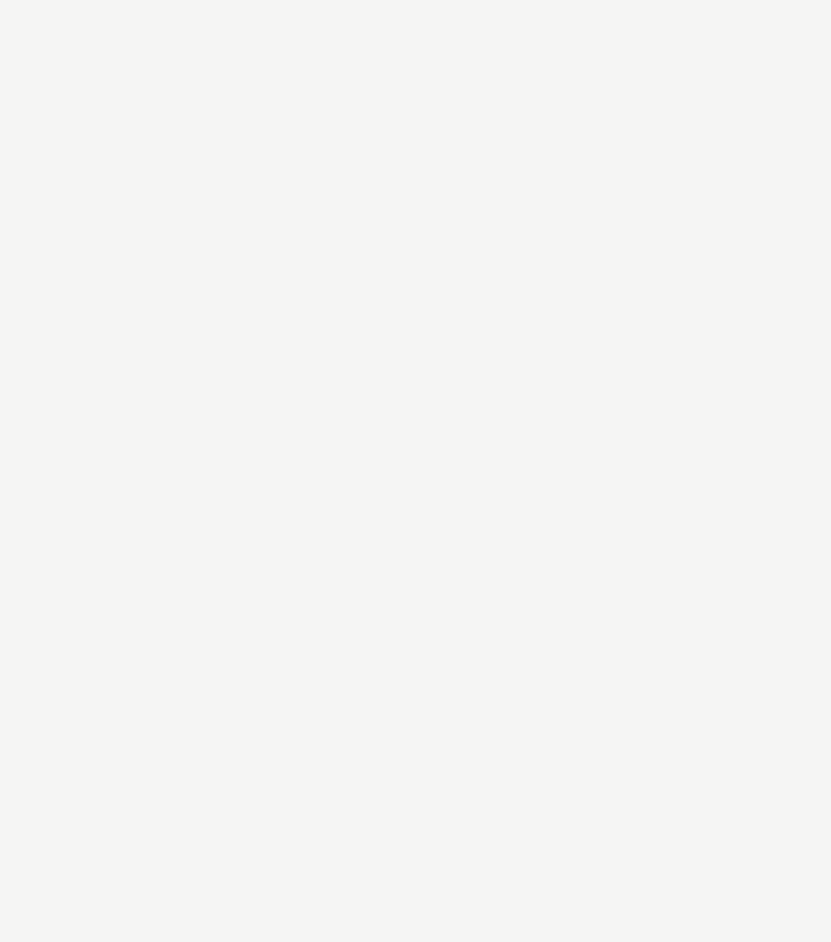
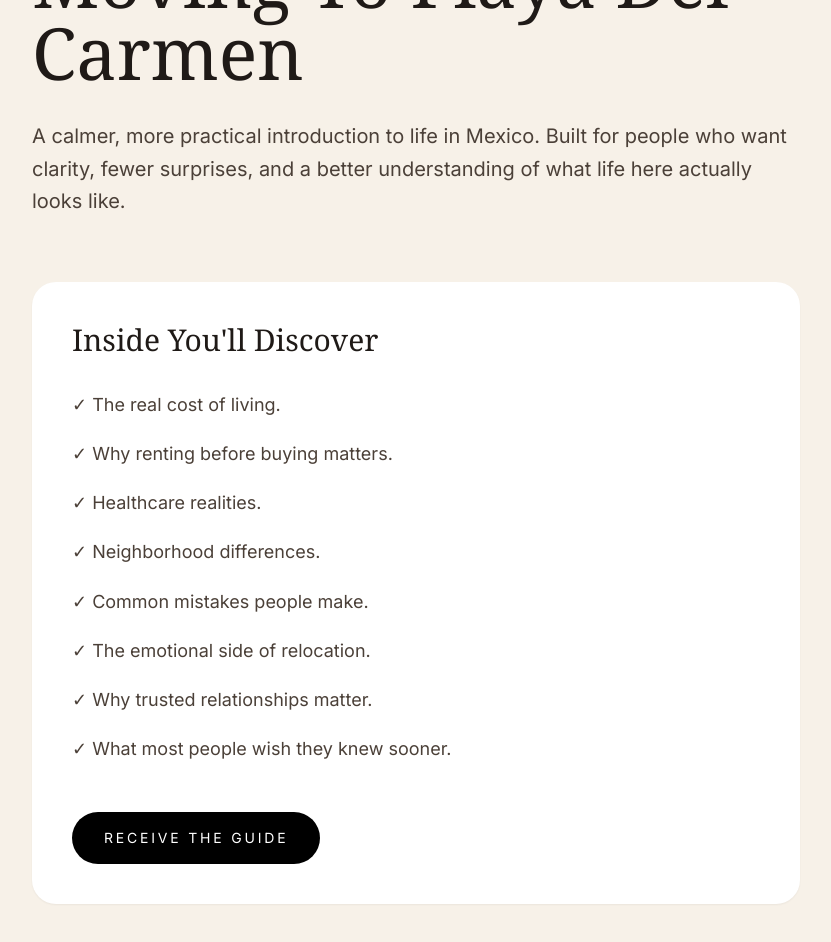
Before and after one commit to TradePhoenix/cielo-nuevo, a React (Create React App) app: page /free-guide in a window 1280 px wide. Before the commit this address had no page. Shown: the part 280-1222 px from the top of the page, without its empty margins (120-951 px from the left). Before the commit the page ends 800 px from the top, so only its background shows below. Built offline with nearby package versions, Linux system fonts and the light colour scheme.

Commit message:
Add Work With Path To Mexico and Free Guide pages

```diff
--- a/src/App.js
+++ b/src/App.js
@@ -19,6 +19,7 @@ import PrivacyPolicyPage from "./pages/PrivacyPolicyPage";
 import TermsOfServicePage from "./pages/TermsOfServicePage";
 import MexicoFitCallPage from "./pages/MexicoFitCallPage";
 import WorkWithPathToMexicoPage from "./pages/WorkWithPathToMexicoPage";
+import FreeGuidePage from "./pages/FreeGuidePage";
 import GroceryCostsInMexicoPage from "./pages/GroceryCostsInMexicoPage";
 import SafetyInMexicoPage from "./pages/SafetyInMexicoPage";
 import HowMuchMoneyDoYouNeedToMoveToMexicoPage from "./pages/HowMuchMoneyDoYouNeedToMoveToMexicoPage";
@@ -60,6 +61,7 @@ function App() {
         <Route path="/terms-of-service" element={<TermsOfServicePage />} />
               <Route path="/mexico-fit-call" element={<MexicoFitCallPage />} />
               <Route path="/work-with-path-to-mexico" element={<WorkWithPathToMexicoPage />} />
+              <Route path="/free-guide" element={<FreeGuidePage />} />
       </Routes>
     </BrowserRouter>
   );
--- /dev/null
+++ b/src/pages/FreeGuidePage.js
@@ -0,0 +1,60 @@
+import React from "react";
+
+export default function FreeGuidePage() {
+  return (
+    <main className="min-h-screen bg-[#f7f1e8] text-[#1f1a17]">
+      <section className="max-w-5xl mx-auto px-6 py-28">
+
+        <p className="uppercase tracking-[0.3em] text-sm text-[#9b6f4e] mb-5">
+          Free Guide
+        </p>
+
+        <h1 className="font-serif text-5xl md:text-7xl leading-tight mb-8">
+          10 Things To Know Before Moving To Playa Del Carmen
+        </h1>
+
+        <p className="text-xl text-[#4b4038] leading-relaxed max-w-3xl mb-16">
+          A calmer, more practical introduction to life in Mexico.
+          Built for people who want clarity, fewer surprises, and a better understanding
+          of what life here actually looks like.
+        </p>
+
+        <div className="bg-white rounded-3xl p-10 shadow-sm max-w-3xl">
+
+          <h2 className="font-serif text-3xl mb-8">
+            Inside You'll Discover
+          </h2>
+
+          <div className="space-y-5 text-[#4b4038] text-lg leading-relaxed">
+
+            <p>✓ The real cost of living.</p>
+
+            <p>✓ Why renting before buying matters.</p>
+
+            <p>✓ Healthcare realities.</p>
+
+            <p>✓ Neighborhood differences.</p>
+
+            <p>✓ Common mistakes people make.</p>
+
+            <p>✓ The emotional side of relocation.</p>
+
+            <p>✓ Why trusted relationships matter.</p>
+
+            <p>✓ What most people wish they knew sooner.</p>
+
+          </div>
+
+          <a
+            href="/#begin"
+            className="inline-block mt-12 bg-black text-white px-8 py-4 rounded-full uppercase tracking-[0.2em] text-sm"
+          >
+            Receive The Guide
+          </a>
+
+        </div>
+
+      </section>
+    </main>
+  );
+}
```
